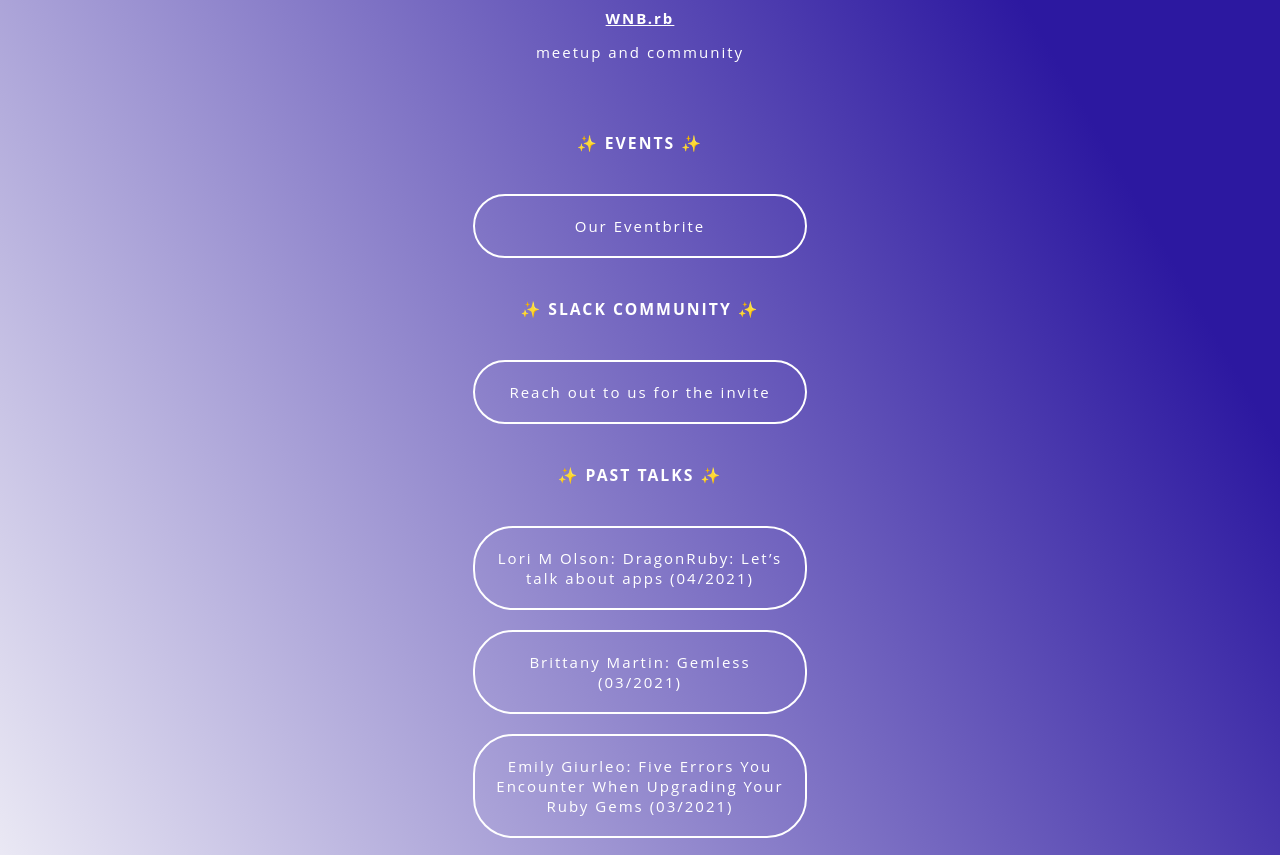
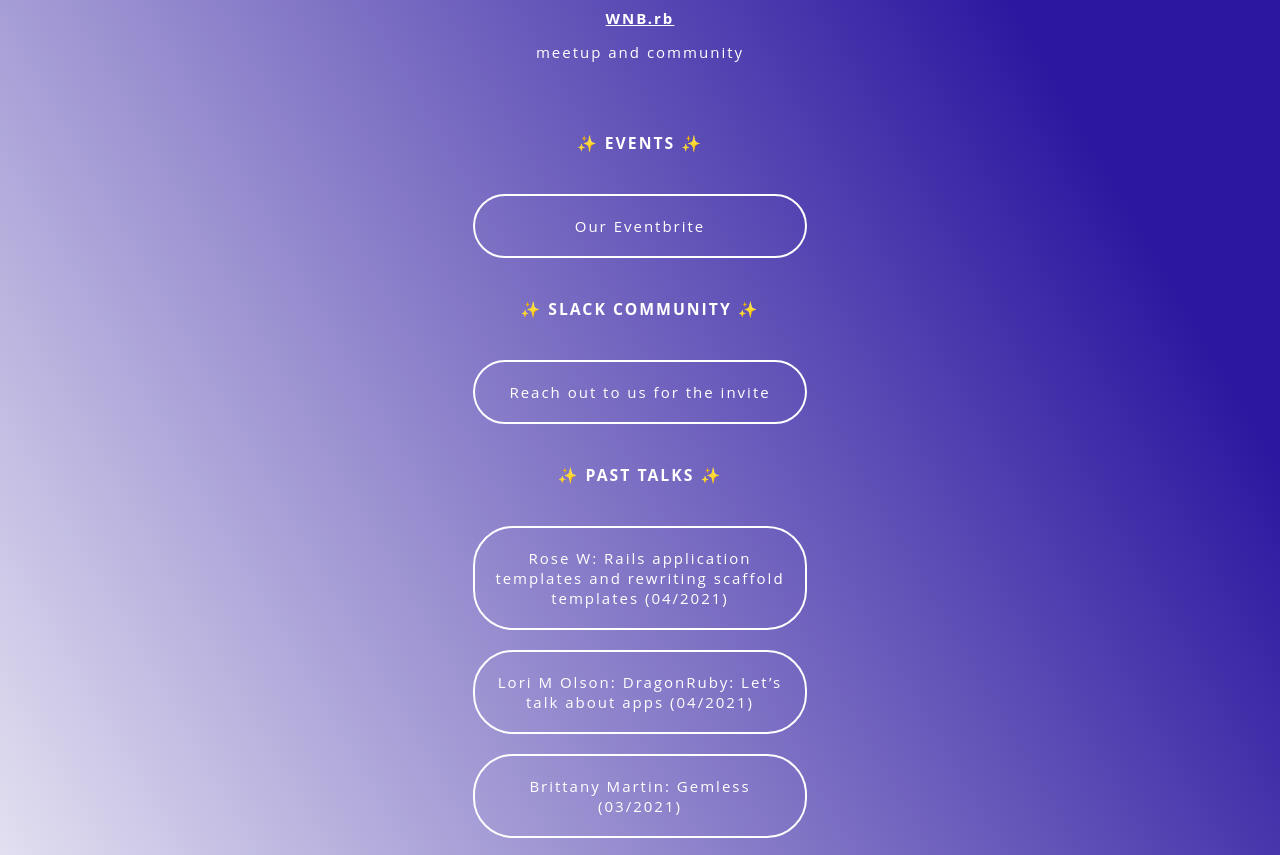
Before and after one commit to wnbrb/wnb-linktree, a plain HTML site: page index.html in a window 1280 px wide. Shown: the part 227-1082 px from the top of the page. Drawn offline with Linux system fonts and the light colour scheme.

Commit message:
adds a talk

```diff
--- a/index.html
+++ b/index.html
@@ -37,6 +37,7 @@
         <h2 class="header">✨ SLACK COMMUNITY ✨</h2>
             <a href="https://twitter.com/wnb_rb" target="_blank" class="links">Reach out to us for the invite</a>
         <h2 class="header">✨ PAST TALKS ✨</h2>
+            <a href="https://www.youtube.com/watch?v=Qm6X93VQaDE" target="_blank" class="links">Rose W: Rails application templates and rewriting scaffold templates (04/2021)</a>
             <a href="https://www.youtube.com/watch?v=Qm6X93VQaDE" target="_blank" class="links">Lori M Olson: DragonRuby: Let’s talk about apps (04/2021)</a>
             <a href="https://www.youtube.com/watch?v=Qm6X93VQaDE" target="_blank" class="links">Brittany Martin: Gemless (03/2021)</a>
             <a href="https://www.youtube.com/watch?v=Qm6X93VQaDE" target="_blank" class="links">Emily Giurleo: Five Errors You Encounter When Upgrading Your Ruby Gems (03/2021)</a>
```
